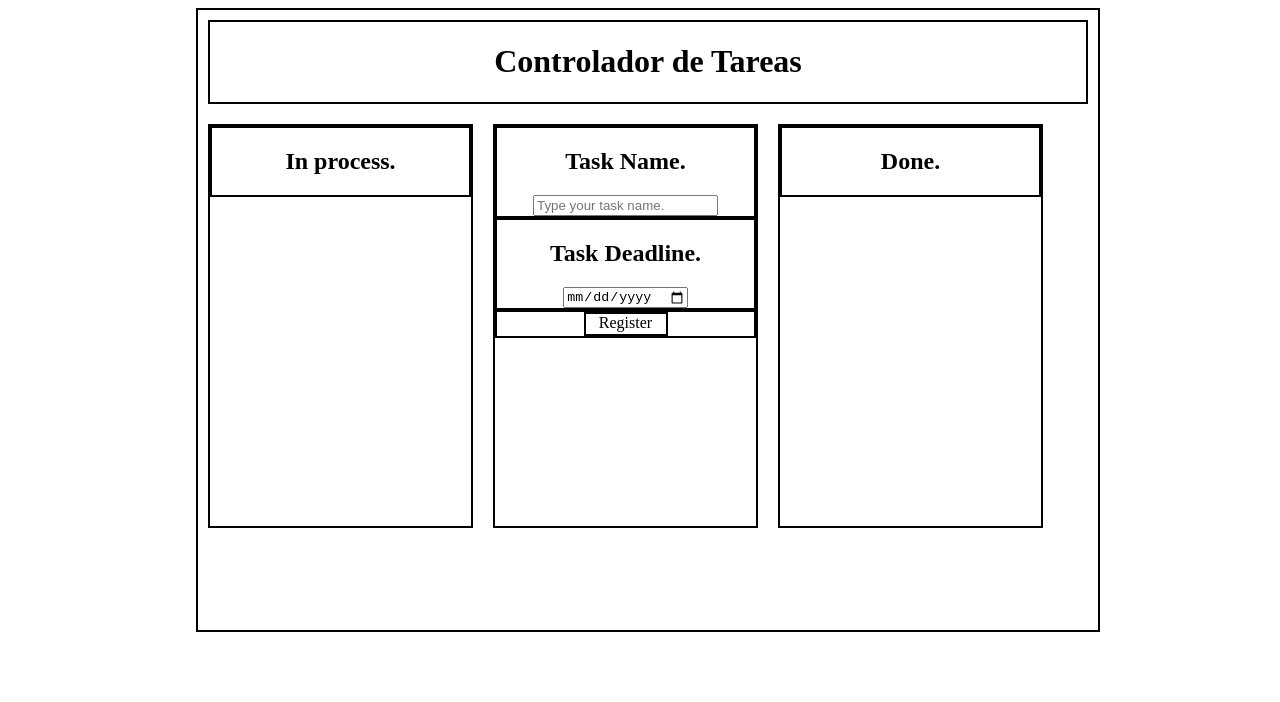
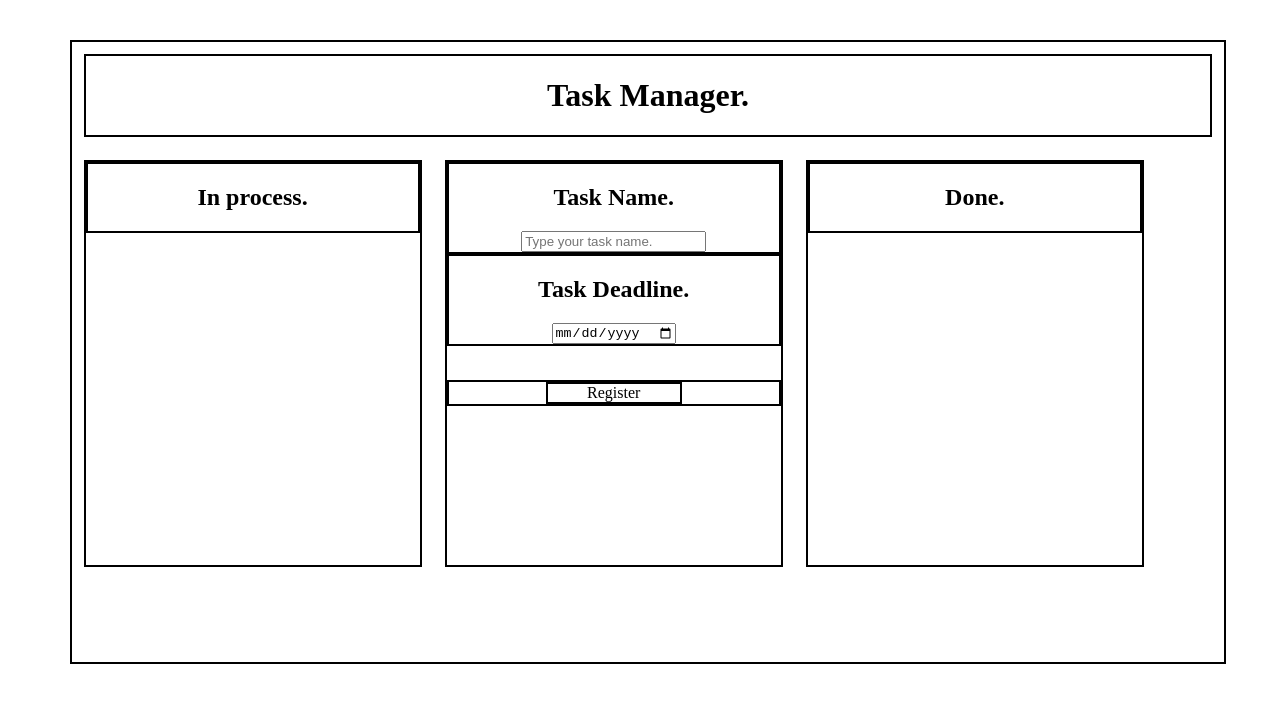
Before and after one commit to cristianfelipe94/TasksManager, a website: page src/index.html in a window 1280 px wide. Drawn offline with Linux system fonts and the light colour scheme.

Commit message:
Agrego medidas liquidas a los bloques y cajas de contenido.

```diff
--- a/src/index.html
+++ b/src/index.html
@@ -13,7 +13,7 @@
     <div class="mainWrapper">
 
       <div class="titleBlock">
-        <h1 id="mainTitle">Controlador de Tareas</h1>
+        <h1 id="mainTitle">Task Manager.</h1>
       </div>
 
       <div class="processBlock">
--- a/src/js/script.js
+++ b/src/js/script.js
@@ -43,7 +43,7 @@ function uploadTask() {
         completedNewRow.appendChild(newTaskDateList);
         newTaskNameList.style.color = ('green');
         newTaskDateList.style.color = ('green');
-      } else if (!checkBoxList.checked){
+      } else if (!checkBoxList.checked) {
         newTaskNameList.setAttribute('class', 'incompletedBlock');
         newTaskDateList.setAttribute('class', 'incompletedBlock');
         incompletedNewRow.appendChild(newTaskNameList);
--- a/src/sass/Content/_content.scss
+++ b/src/sass/Content/_content.scss
@@ -7,50 +7,57 @@
 body {
   position: absolute;
   height: 100vh;
-  width: 100vw
+  width: 100vw;
+  overflow: hidden;
 }
 
 .mainWrapper {
-  width: 900px;
+  width: 90%;
   height: 620px;
-  border:2px solid black;
+  border: 2px solid black;
   position: relative;
-  margin:auto;
+  margin: auto;
+  top: 4vh;
 }
 
 .titleBlock {
-  border:2px solid black;
-  margin:10px;
+  border: 2px solid black;
+  margin: 1%;
   text-align: center;
 }
 
 .processBlock {
-  border:2px solid black;
+  border: 2px solid black;
   width: 29%;
-  height: 400px;
+  height: 65%;
   float: left;
-  margin: 10px;
+  margin: 1%;
+  overflow: auto;
 }
 
 .doneBlock {
   border:2px solid black;
   width: 29%;
-  height: 400px;
+  height: 65%;
   float: left;
-  margin: 10px;
+  margin: 1%;
+  overflow: auto;
 }
 
 .processTitleBLock {
   border:2px solid black;
   text-align: center;
+  position: sticky;
+  top: 0;
+  background-color:white;
 }
 
 .inputBlock {
   border:2px solid black;
   width: 29%;
-  height: 400px;
+  height: 65%;
   float: left;
-  margin: 10px;
+  margin: 1%;
 }
 
 .taskNameTitle {
@@ -64,8 +71,8 @@ body {
 }
 
 #btnAction {
-  width: 80px;
-  height: 20px;
+  width: 40%;
+  height: auto;
   border:2px solid black;
   text-align: center;
   position: relative;
@@ -75,6 +82,8 @@ body {
 
 .btnStyle {
   border:2px solid black;
+  margin-top: 10%;
+  cursor: pointer;
 }
 
 
@@ -99,23 +108,23 @@ body {
 }
 
 .incompletedBlock {
-  width: 33%;
+  width: 30%;
   list-style: none;
   float: left;
   border:2px solid black;
-  padding: 0;
-  margin: 20px;
+  padding: 1%;
+  margin: 8%;
   text-align: center;
-  height: 40px;
+  height: 10%;
 }
 
 .completedBlock {
-  width: 33%;
+  width: 30%;
   list-style: none;
   float: left;
   border:2px solid black;
-  padding: 0;
-  margin: 20px;
+  padding: 1%;
+  margin: 8%;
   text-align: center;
-  height: 40px;
+  height: 10%;
 }
```
Also changed, not shown: src/css/style.css, 1 other file.
